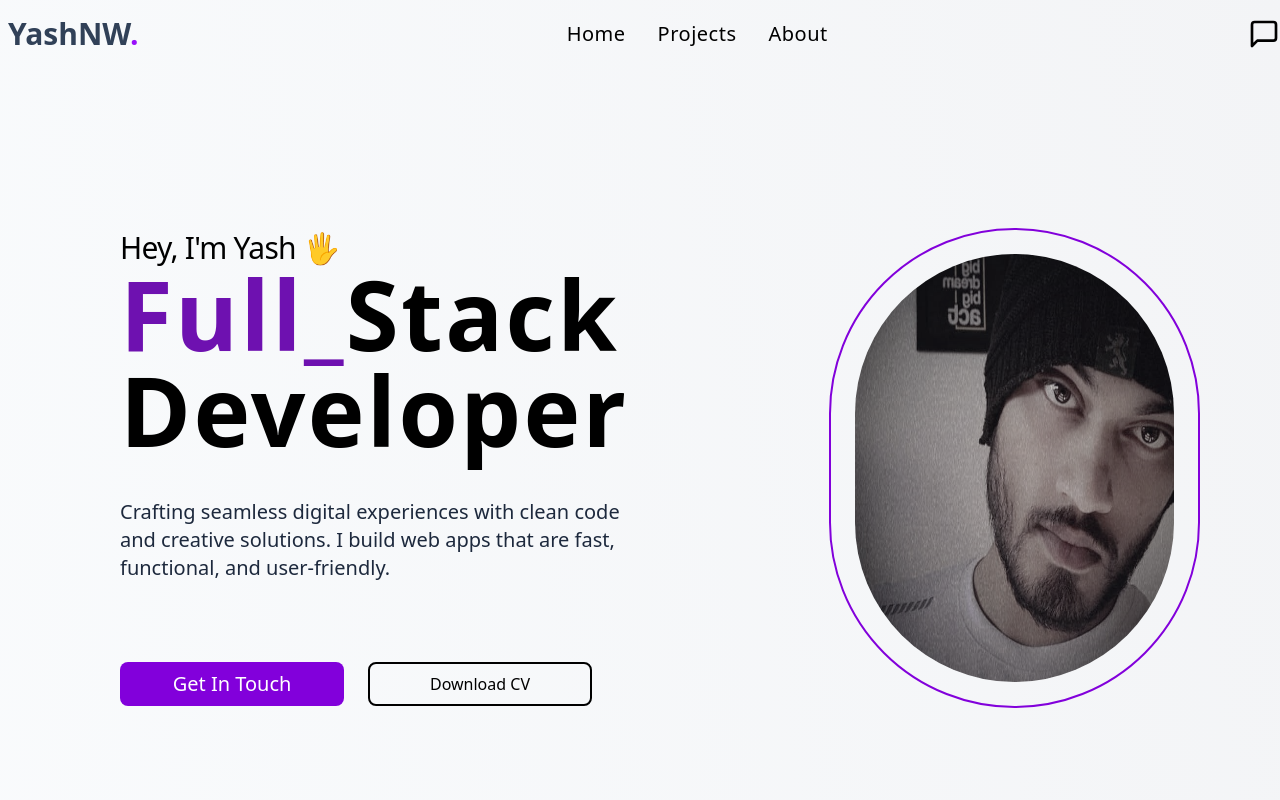
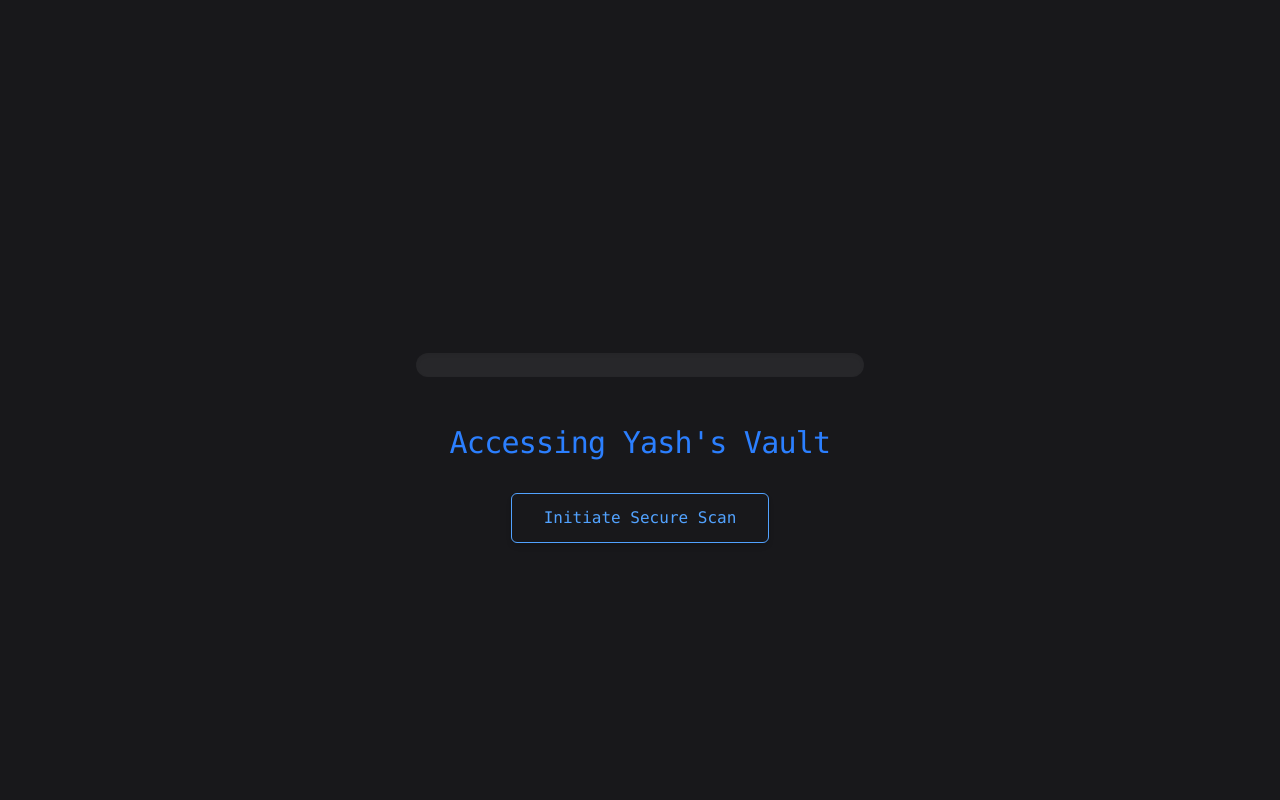
Before and after one commit to YashNarwar1/my_portfolio, a React (Vite) app: page / in a window 1280 px wide. Shown: the top 800 px of the page. Built offline with nearby package versions, Linux system fonts and the light colour scheme.

Commit message:
adding the starting loading page

```diff
--- a/src/App.jsx
+++ b/src/App.jsx
@@ -1,22 +1,42 @@
+import React, { useState, useEffect } from "react"; // Import React here
+import { Routes, Route } from "react-router-dom";
 import Home from "./components/home";
 import Projects from "./pages/Projects";
-
 import Contact from "./pages/Contact";
-
-import { Route, Routes } from "react-router-dom";
-import { Footer } from "./components/footer";
+import { Footer } from "./components/footer"; // Assuming Footer is separate
 import ScrollToTop from "./components/scrollToTop";
 import AnimateLayout from "./components/animateLayout";
-
 import { MobileNav } from "./components/mobile";
 import { Navbar } from "./components/navbar";
 import About from "./pages/About";
 import ProjectIdPage from "./pages/projectIdPage";
+import { LoadingScreen } from "./components/loading"; // Adjust path if necessary
 
 function App() {
+  const [isUnlocked, setIsUnlocked] = useState(false);
+
+  // Check if it's unlocked from sessionStorage on mount
+  useEffect(() => {
+    // --- CHANGE HERE ---
+    const unlocked = sessionStorage.getItem("isUnlocked");
+    // --- END CHANGE ---
+    if (unlocked === "true") {
+      setIsUnlocked(true); // Skip loading screen if already unlocked in this session
+    }
+    // No cleanup needed, runs only once on mount
+  }, []); // Empty dependency array ensures this runs only once on mount
+
+  // Show loader if not unlocked yet for this session
+  if (!isUnlocked) {
+    return <LoadingScreen setIsUnlocked={setIsUnlocked} />;
+  }
+
+  // Otherwise, show the main application
   return (
+    // It's good practice to wrap multi-line returns in parentheses
+    // Also added React.Fragment <> </> wrapper as Routes/Footer might be siblings
     <>
-      <div className=" max-w-[95rem] mx-auto bg-gradient-to-tr from-white via-slate-50 to-gray-100">
+      <div className="max-w-[95rem] mx-auto bg-gradient-to-tr from-white via-slate-50 to-gray-100">
         <ScrollToTop />
         <Navbar />
         <MobileNav />
@@ -29,7 +49,9 @@ function App() {
             <Route path="/about" element={<About />} />
           </Routes>
         </AnimateLayout>
+        {/* Assuming Footer should be outside AnimateLayout but inside the main div */}
       </div>
+      <Footer /> {/* Render Footer here */}
     </>
   );
 }
--- a/src/components/hero.jsx
+++ b/src/components/hero.jsx
@@ -1,36 +1,14 @@
 import { Link } from "react-router-dom";
-import { motion, useAnimation } from "framer-motion";
-import { useEffect } from "react";
+
 import { DownloadCv } from "../lib/DownloadCv";
-import { Button } from "./button";
 
 export const Hero = () => {
-  const handControls = useAnimation();
-
-  useEffect(() => {
-    // Sequence: zoom in + wave + return
-    handControls.start({
-      scale: [1, 8, 8, 1],
-      rotate: [0, 20, -20, 20, -20, 0],
-      transition: {
-        duration: 2,
-        times: [0, 0.2, 0.4, 1],
-        ease: "easeInOut",
-      },
-    });
-  }, []);
-
   return (
     <div className="flex w-full md:min-h-[100vh] px-3 md:px-20 flex-col  lg:flex-row mb-10 justfiy-center lg:items-center">
       <div className="flex flex-col my-20 mx-10 lg:w-[50%]">
         <h1 className="text-3xl tracking-tight">
-          Hey, I'm Yash{" "}
-          <motion.span
-            animate={handControls}
-            initial={{ scale: 1 }}
-            style={{ display: "inline-block" }}>
-            🖐️
-          </motion.span>
+          Hey, I'm Yash 🖐️
+          <span className="text-purple-800"> Narwar</span>
         </h1>
         <h2 className="text-6xl md:text-8xl tracking-wide text-black font-bold mb-10">
           <span className="text-purple-800">Full_</span>Stack Developer
@@ -62,38 +40,3 @@ export const Hero = () => {
     </div>
   );
 };
-
-// export const Hero = () => {
-//   return (
-//     <div className="flex w-full md:min-h-[100vh] px-3 md:px-20 flex-col   lg:flex-row mb-10 justfiy-center lg:items-center    ">
-//       <div className="flex flex-col my-20  lg:w-[50%]">
-//         <h1 className="text-3xl tracking-tight">Hey, I'm Yash 👋🏻 </h1>
-//         <h2 className="text-6xl md:text-8xl tracking-wide text-black font-bold mb-10">
-//           <span className="text-purple-800">Full_</span>Stack Developer
-//         </h2>
-//         <p className="text-slate-800 text-xl ">
-//           Crafting seamless digital experiences with clean code and creative
-//           solutions. I build web apps that are fast, functional, and
-//           user-friendly.
-//         </p>
-//         <div className="flex flex-col sm:flex-row w-full gap-1 sm:gap-6 md:mt-10">
-//           <button className="px-4 py-2  w-[10rem] lg:w-[14rem] bg-purple-700 rounded-lg text-xl text-white mt-10 hover:opacity-85    cursor-pointer">
-//             <Link to="/contact">Get In Touch</Link>
-//           </button>
-//           <button
-//             onClick={DownloadCv}
-//             className="px-4 py-2 w-[14rem] rounded-lg text-black border-2 mt-10 hover:opacity-75 cursor-pointer hover:border-purple-700">
-//             Download CV
-//           </button>
-//         </div>
-//       </div>
-//       <div className="flex items-center justify-center border-2 border-purple-700 rounded-full w-[20rem] h-[20rem]   lg:w-[30rem] lg:h-[30rem] mx-auto md:ml-40  ">
-//         <img
-//           src="/yash.jpg"
-//           alt="user"
-//           className="w-full h-full grayscale-75  rounded-full p-6 bg-cover"
-//         />
-//       </div>
-//     </div>
-//   );
-// };
--- a/src/components/home.jsx
+++ b/src/components/home.jsx
@@ -3,6 +3,8 @@ import Project from "./project";
 import About from "./About";
 import { AnimatePresence } from "framer-motion";
 import { Footer } from "./footer";
+import { LoadingScreen } from "./loading";
+import { useState } from "react";
 
 const Home = () => {
   return (
--- /dev/null
+++ b/src/components/loading.jsx
@@ -0,0 +1,183 @@
+import { useState, useEffect } from "react";
+import { motion, AnimatePresence } from "framer-motion";
+
+const SESSION_STORAGE_KEY = "loadingScreenDisplayed";
+
+const containerVariants = {
+  initial: { opacity: 0 },
+  animate: {
+    opacity: 1,
+    transition: { duration: 0.5, delayChildren: 0.3, staggerChildren: 0.1 },
+  },
+  exit: { opacity: 0, transition: { duration: 0.3 } },
+};
+
+const itemVariants = {
+  initial: { y: 20, opacity: 0 },
+  animate: {
+    y: 0,
+    opacity: 1,
+    transition: { duration: 0.4, ease: "easeInOut" },
+  },
+};
+
+const numberVariants = {
+  initial: { opacity: 0 },
+  animate: { opacity: 1 },
+  exit: { opacity: 0 },
+};
+
+const progressBarVariants = {
+  initial: { scaleX: 0 },
+  animate: { scaleX: 1, transition: { duration: 0.6, ease: "easeInOut" } },
+};
+
+export function LoadingScreen({ setIsUnlocked }) {
+  const [loadingStarted, setLoadingStarted] = useState(false);
+  const [progress, setProgress] = useState(0);
+  const [displayText, setDisplayText] = useState("");
+  const [phase, setPhase] = useState(0);
+  const [hasBeenDisplayed, setHasBeenDisplayed] = useState(false);
+  const [isCheckingSession, setIsCheckingSession] = useState(true);
+  const [showSessionActiveMessage, setShowSessionActiveMessage] =
+    useState(false);
+
+  const loadingPhrases = [
+    "Initializing secure connection...",
+    "Decrypting sensitive information...",
+    "Authenticating user credentials...",
+    "Preparing personal workspace...",
+    "Almost there...",
+  ];
+
+  useEffect(() => {
+    const displayed = sessionStorage.getItem(SESSION_STORAGE_KEY);
+    if (displayed) {
+      setHasBeenDisplayed(true);
+      setProgress(100);
+      setTimeout(() => {
+        setShowSessionActiveMessage(true);
+        setTimeout(() => {
+          setIsUnlocked(true);
+        }, 500);
+      }, 300);
+    } else {
+      setHasBeenDisplayed(false);
+    }
+    setIsCheckingSession(false);
+  }, [setIsUnlocked]);
+
+  useEffect(() => {
+    let interval;
+
+    if (loadingStarted) {
+      sessionStorage.setItem(SESSION_STORAGE_KEY, "true");
+
+      interval = setInterval(() => {
+        setProgress((prev) => {
+          if (prev >= 100) {
+            clearInterval(interval);
+            setTimeout(() => {
+              setIsUnlocked(true);
+            }, 800);
+            return 100;
+          }
+
+          const newProgress = Math.min(prev + Math.random() * 5 + 2, 100);
+          const progressRatio = newProgress / 100;
+          const newPhase = Math.floor(progressRatio * loadingPhrases.length);
+
+          if (newPhase > phase) {
+            setDisplayText(loadingPhrases[newPhase]);
+            setPhase(newPhase);
+          }
+          return newProgress;
+        });
+      }, 150);
+    }
+
+    return () => clearInterval(interval);
+  }, [loadingStarted, setIsUnlocked, phase, loadingPhrases]);
+
+  return (
+    <motion.div
+      variants={containerVariants}
+      initial="initial"
+      animate="animate"
+      exit="exit"
+      className="flex flex-col items-center justify-center min-h-screen bg-zinc-900 text-gray-300 p-6">
+      {/* Animated Number - Moved OUTSIDE the conditional block */}
+      <motion.div className="text-6xl mb-8 relative h-16 overflow-hidden">
+        <AnimatePresence mode="wait">
+          <motion.div
+            key={Math.floor(progress)}
+            variants={numberVariants}
+            initial="initial"
+            animate="animate"
+            exit="exit"
+            transition={{ duration: 0.4, ease: "easeInOut" }}
+            className="absolute top-0 left-1/2 -translate-x-1/2 text-blue-400 font-mono tracking-wide">
+            {Math.floor(progress)}%
+          </motion.div>
+        </AnimatePresence>
+      </motion.div>
+
+      {(isCheckingSession || !hasBeenDisplayed) && (
+        <motion.div className="flex flex-col items-center gap-12 w-full max-w-md">
+          {/* Progress Bar */}
+          <motion.div className="w-full bg-zinc-800 h-6 rounded-full overflow-hidden shadow-inner">
+            <motion.div
+              variants={progressBarVariants}
+              initial="initial"
+              animate={{ scaleX: progress / 100 }}
+              className="bg-blue-400 h-full rounded-full origin-left"
+            />
+          </motion.div>
+
+          {/* Loading Text */}
+          <motion.p
+            variants={itemVariants}
+            className="text-gray-400 font-mono text-lg">
+            {isCheckingSession
+              ? "Checking for previous session..."
+              : displayText}
+          </motion.p>
+        </motion.div>
+      )}
+
+      {!loadingStarted &&
+        hasBeenDisplayed &&
+        !isCheckingSession &&
+        showSessionActiveMessage && (
+          <motion.div className="flex flex-col items-center gap-8">
+            <motion.h1
+              variants={itemVariants}
+              className="text-3xl font-mono tracking-tight text-blue-500">
+              Accessing Yash's Vault
+            </motion.h1>
+            <motion.p
+              variants={itemVariants}
+              className="text-lg text-gray-400 font-mono">
+              Session active. Proceeding...
+            </motion.p>
+          </motion.div>
+        )}
+
+      {!loadingStarted && !hasBeenDisplayed && (
+        <motion.div className="flex flex-col items-center gap-8">
+          <motion.h1
+            variants={itemVariants}
+            className="text-3xl font-mono tracking-tight text-blue-500">
+            Accessing Yash's Vault
+          </motion.h1>
+          <motion.button
+            variants={itemVariants}
+            onClick={() => setLoadingStarted(true)}
+            className="px-8 py-3 border border-blue-400 text-blue-400 hover:bg-blue-400 hover:text-zinc-900 transition-all duration-300 font-mono rounded-md shadow-md">
+            Initiate Secure Scan
+          </motion.button>
+        </motion.div>
+      )}
+    </motion.div>
+  );
+}
--- a/src/index.css
+++ b/src/index.css
@@ -7,3 +7,18 @@ html {
 body {
   @apply font-sans;
 }
+
+@keyframes slide {
+  0% {
+    transform: translateY(100%);
+    opacity: 0;
+  }
+  100% {
+    transform: translateY(0%);
+    opacity: 1;
+  }
+}
+
+.animate-slide {
+  animation: slide 0.4s ease-out;
+}
```
